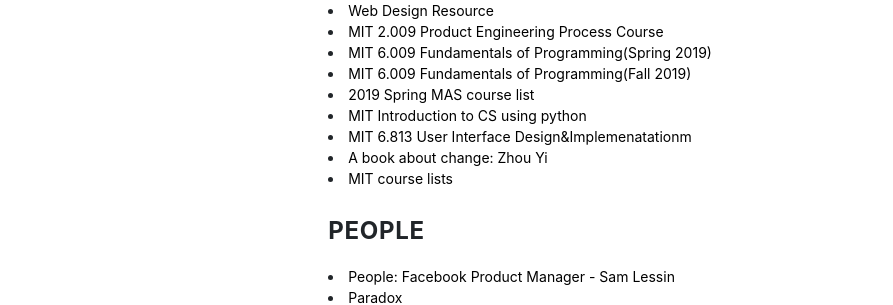
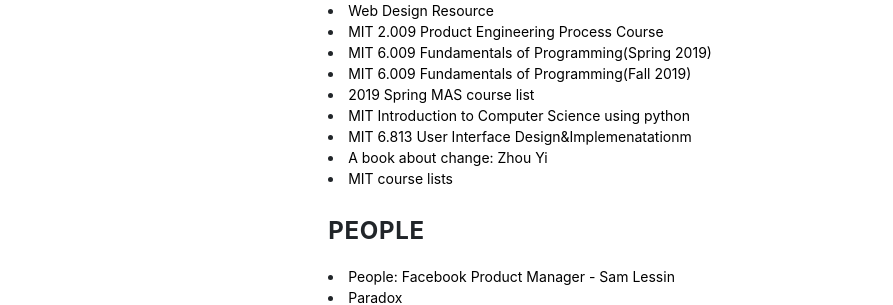
Before and after one commit to beforux/ShakeYourLove, a Jekyll site: the page list.html, which Jekyll copies as it is, in a window 1280 px wide. Shown: the part 626-931 px from the top of the page, without its empty margins (186-1079 px from the left). Built offline with Jekyll 4.4.1, drawn with Linux system fonts in a browser that asks for light colours; nearby versions of some CDN libraries.

Commit message:
Update list.html

```diff
--- a/list.html
+++ b/list.html
@@ -57,7 +57,7 @@
                 <li><a href="https://6009.cat-soop.org/fall19"> MIT 6.009 Fundamentals of Programming(Fall 2019)</a></li>
                 <li><a href="http://fab.cba.mit.edu/classes/MAS.864/> MIT MAS.864 The nature of mathematical modeling</a></li>
                 <li><a href="https://www.media.mit.edu/posts/2019-spring-media-arts-and-sciences-course-list/"> 2019 Spring MAS course list</a></li>
-                <li><a href="https://www.edx.org/v2/course/introduction-to-computer-science-and-programming-using-python-2"> MIT Introduction to CS using python </a></li>
+                <li><a href="https://www.edx.org/v2/course/introduction-to-computer-science-and-programming-using-python-2"> MIT Introduction to Computer Science using python </a></li>
                   <li><a href="http://web.mit.edu/6.813/www/sp18/">MIT 6.813 User Interface Design&Implemenatationm</a></li>
                   <li> <a href="https://iiif.lib.harvard.edu/manifests/view/drs:15322262$2i"> A book about change: Zhou Yi </a></li>
                   <li><a href="http://hci.mit.edu/#join"> MIT course lists</a></li>
```
